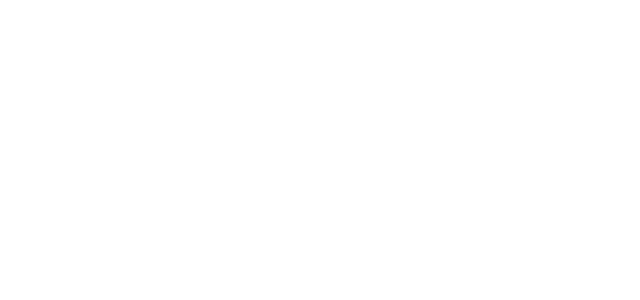
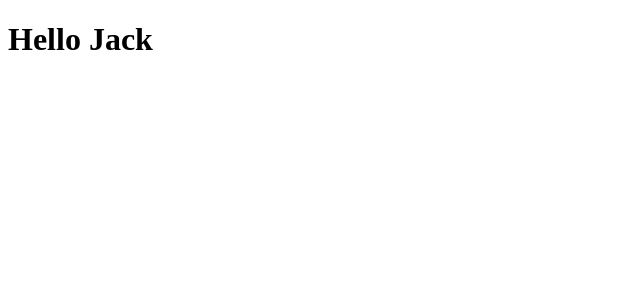
Before and after one commit to riantiwari/ShieldCortex, a React (Create React App) app in the folder shield/: page / in a window 1280 px wide. Shown: the top 300 px of the page, without its empty margins (0-640 px from the left). Built offline with nearby package versions, Linux system fonts and the light colour scheme.

Commit message:
edits to start front end

```diff
--- a/shield/package.json
+++ b/shield/package.json
@@ -2,14 +2,14 @@
   "name": "shield",
   "version": "0.1.0",
   "private": true,
-  "proxy":"http://localhost:5000",
+  "proxy": "http://localhost:5000",
   "dependencies": {
     "@testing-library/jest-dom": "^5.17.0",
     "@testing-library/react": "^13.4.0",
     "@testing-library/user-event": "^13.5.0",
     "react": "^18.2.0",
     "react-dom": "^18.2.0",
-    "react-scripts": "5.0.1",
+    "react-scripts": "^5.0.1",
     "web-vitals": "^2.1.4"
   },
   "scripts": {
--- a/shield/src/App.js
+++ b/shield/src/App.js
@@ -3,7 +3,7 @@
 function App() {
   return (
     <div>
-
+      <h1>Hello Jack</h1>
     </div>
   )
 }
```
Also changed, not shown: shield/src/setupTests.js (line endings or trailing spaces), 1 other file (tests, documents, lock files or other folders).
